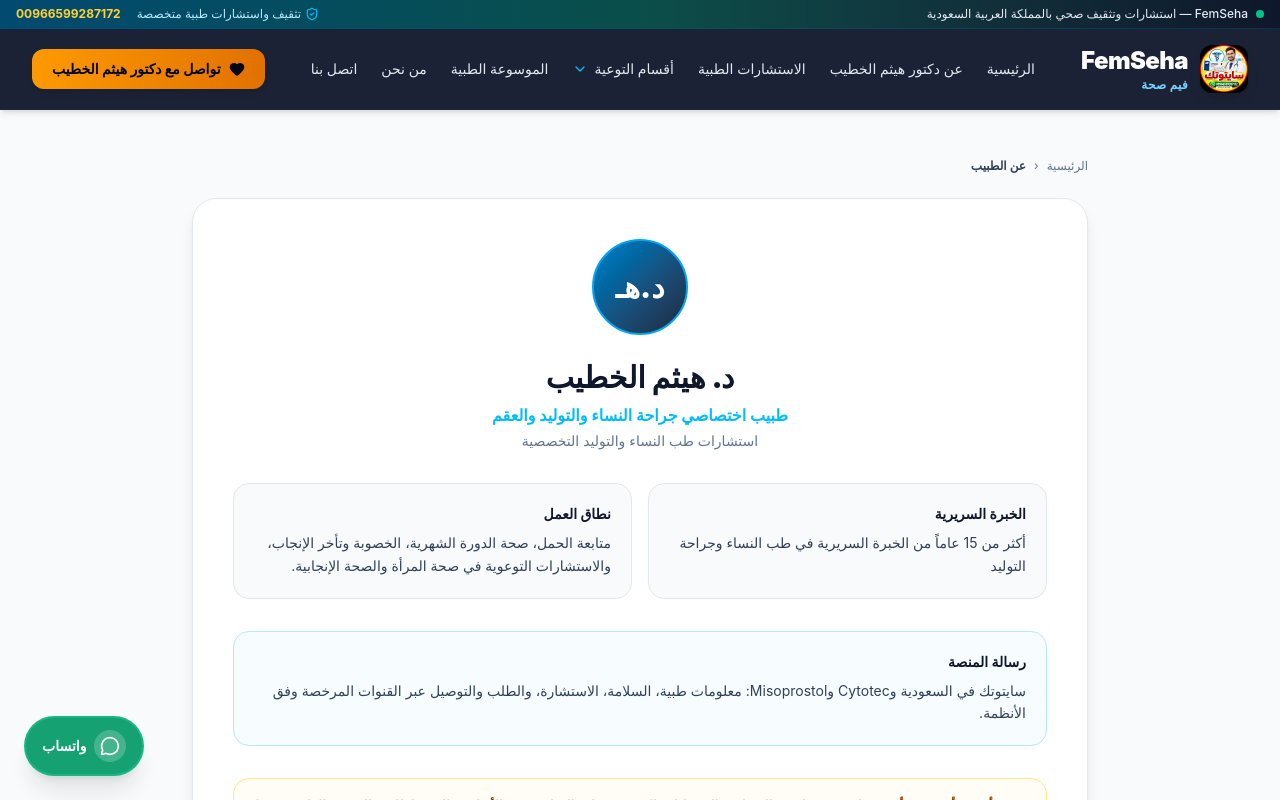
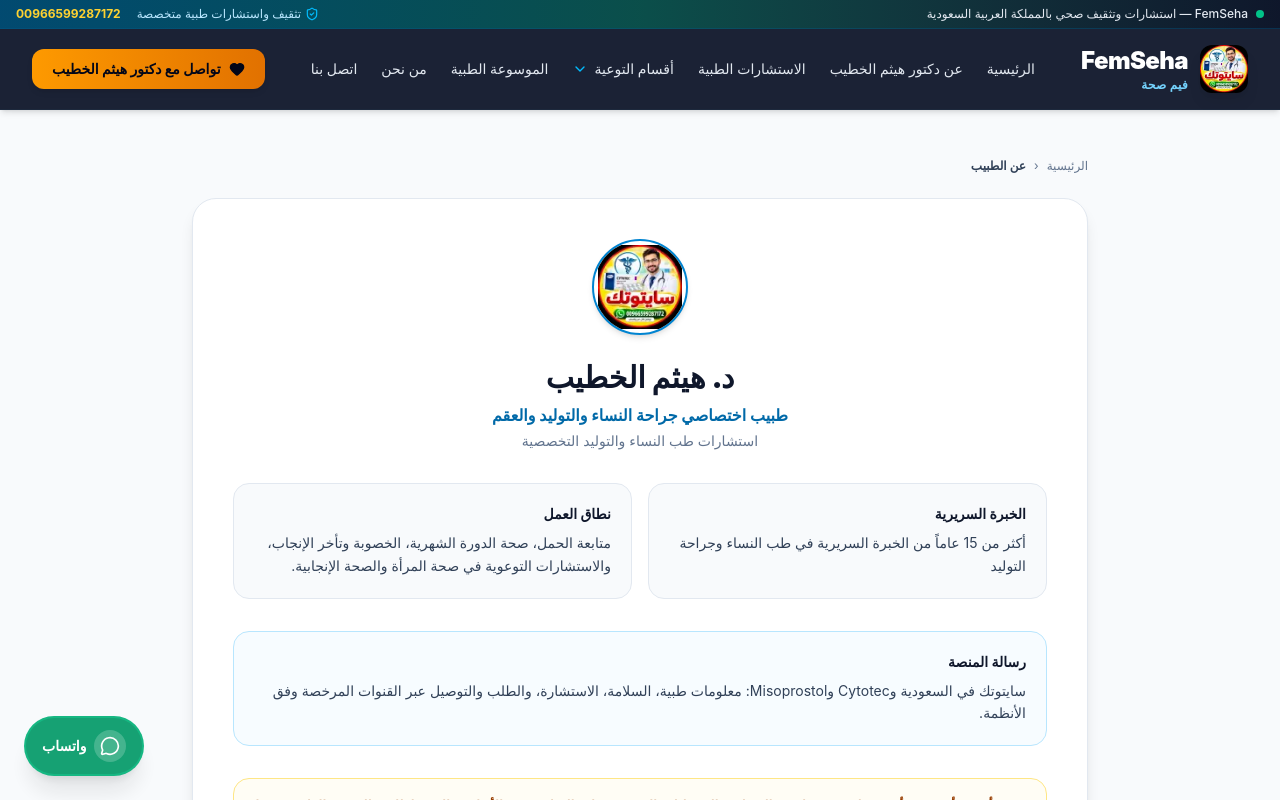
Before and after one commit to femseha/femseha, a React (Vite) app: page /doctor in a window 1280 px wide. Shown: the top 800 px of the page. Built offline with nearby package versions, Linux system fonts and the light colour scheme.

Commit message:
fix: use site logo and improve doctor page contrast

```diff
--- a/src/pages/DoctorPage.tsx
+++ b/src/pages/DoctorPage.tsx
@@ -28,11 +28,19 @@ export default function DoctorPage() {
         </nav>
 
         <div className="bg-white border border-slate-200 rounded-3xl shadow-lg p-8 sm:p-10 text-center">
-          <div className="w-24 h-24 mx-auto mb-6 rounded-full bg-gradient-to-br from-sky-600 to-slate-800 border-2 border-sky-500 flex items-center justify-center text-white text-3xl font-black">
-            د.هـ
+          <div className="w-24 h-24 mx-auto mb-6 rounded-full bg-white border-2 border-sky-600 shadow-md flex items-center justify-center overflow-hidden">
+            <img
+              src="/saudi-cytotec-logo-96w.webp"
+              alt="شعار FemSeha — فيم صحة"
+              width={96}
+              height={96}
+              loading="eager"
+              decoding="async"
+              className="w-full h-full object-contain p-1"
+            />
           </div>
           <h1 className="text-3xl font-black text-slate-900 mb-2">{DOCTOR.name}</h1>
-          <p className="text-sky-400 font-bold mb-1">{DOCTOR.title}</p>
+          <p className="text-sky-700 font-bold mb-1">{DOCTOR.title}</p>
           <p className="text-slate-500 text-sm mb-8">{DOCTOR.clinic}</p>
 
           <div className="grid gap-4 sm:grid-cols-2 text-right mb-8">
```
